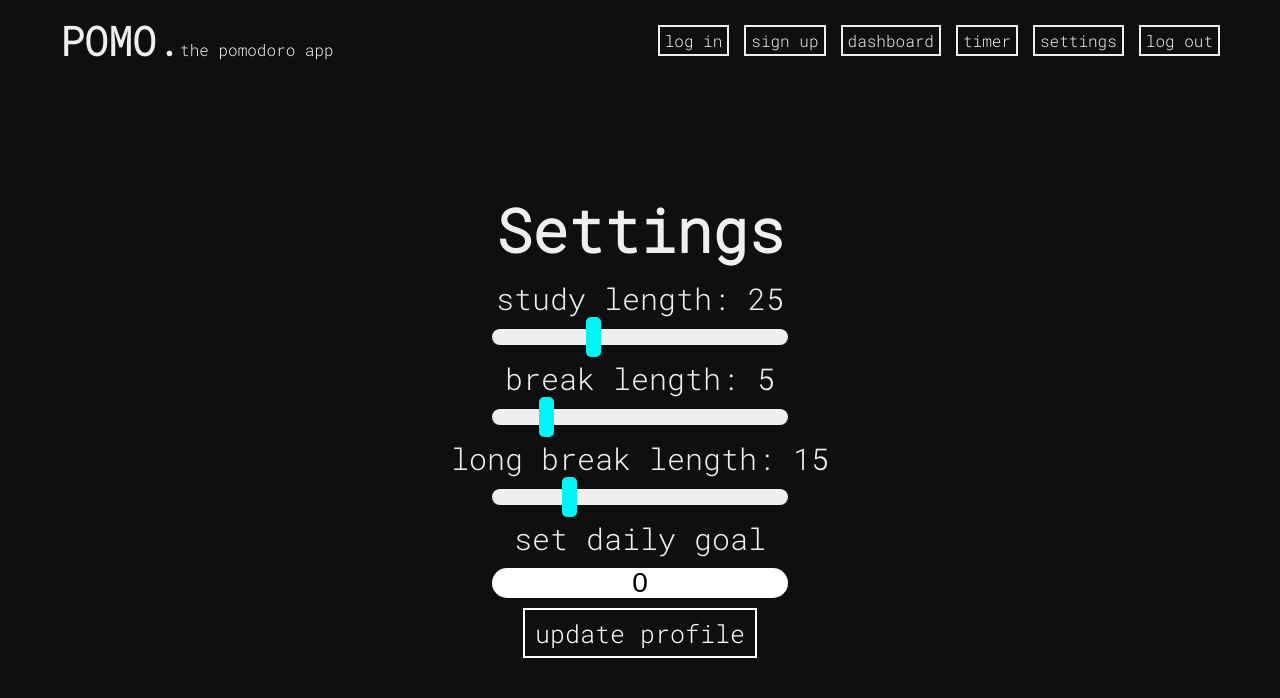
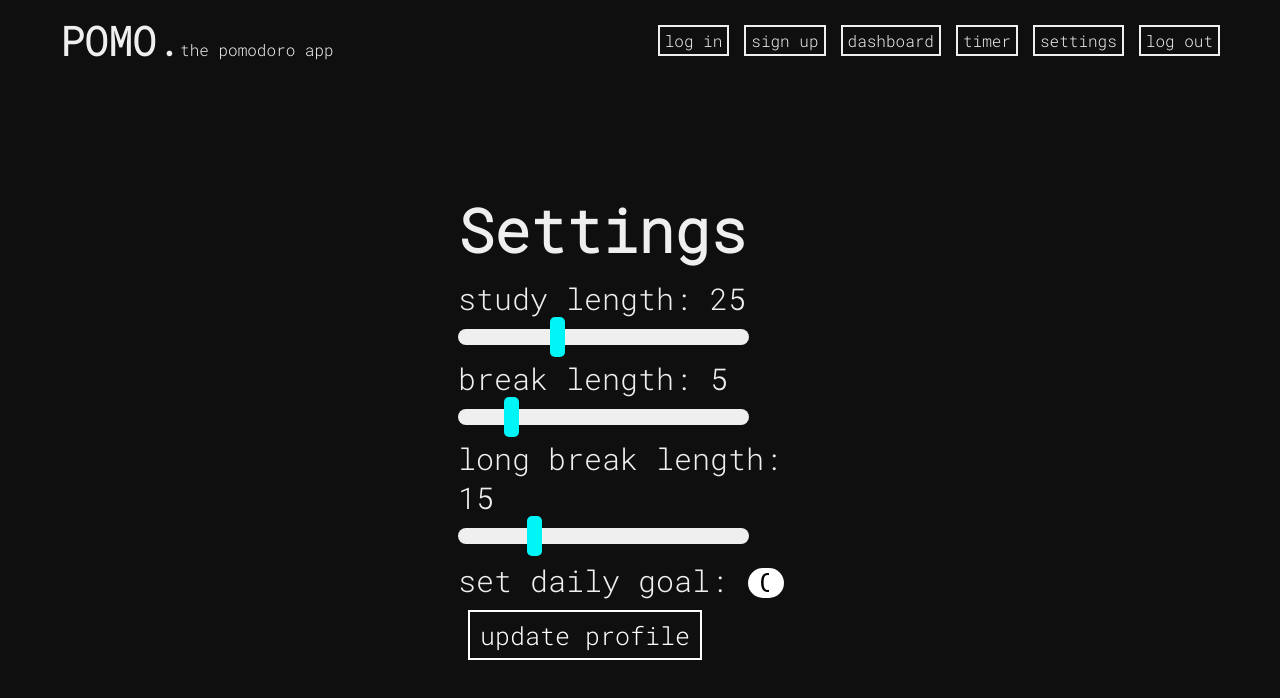
Before and after one commit to nickcosmo/pomo-app, a Vue app: page /settings in a window 1280 px wide. Shown: the top 698 px of the page. Built offline with nearby package versions, Linux system fonts and the light colour scheme.

Commit message:
add sign in with api

```diff
--- a/src/components/Settings.vue
+++ b/src/components/Settings.vue
@@ -2,7 +2,7 @@
   <div class="container">
     <h1>Settings</h1>
     <div class="slider-container">
-      <label>study length: {{ studyInterval }}</label>
+      <label class="slider-label">study length: {{ studyInterval }}</label>
       <slider
         @slide="update"
         :val="studyInterval"
@@ -13,7 +13,7 @@
       ></slider>
     </div>
     <div class="slider-container">
-      <label>break length: {{ breakInterval }}</label>
+      <label class="slider-label">break length: {{ breakInterval }}</label>
       <slider
         @slide="update"
         :val="breakInterval"
@@ -24,7 +24,9 @@
       ></slider>
     </div>
     <div class="slider-container">
-      <label>long break length: {{ longBreakInterval }}</label>
+      <label class="slider-label"
+        >long break length: {{ longBreakInterval }}</label
+      >
       <slider
         @slide="update"
         :val="longBreakInterval"
@@ -34,8 +36,8 @@
         step="5"
       ></slider>
     </div>
-    <div class="slider-container">
-      <label for="goal">set daily goal</label>
+    <div class="input-container">
+      <label for="goal" class="goal-label">set daily goal:</label>
       <input type="number" min="0" max="24" id="goal" name="goal" value="0" />
     </div>
     <base-button @click="pushUpdate">update profile</base-button>
@@ -58,8 +60,8 @@ export default {
       this.$store.dispatch("updateSettings", values);
     },
     pushUpdate() {
-      this.$router.push('timer');
-    }
+      this.$router.push("timer");
+    },
   },
   components: {
     Slider,
@@ -74,14 +76,15 @@ h1 {
 }
 
 input {
-  width: 60%;
+  width: 10%;
   font-size: 28px;
   height: 30px;
-  text-align: center;
+  text-align: left;
   border-radius: 20px;
   border: none;
   outline: none;
-  padding-left: 15px;
+  padding-left: 12px;
+  margin-left: 20px;
 }
 
 label {
@@ -90,12 +93,18 @@ label {
 }
 
 .container {
-  width: 40%;
+  width: 30%;
   margin: auto;
   padding: 10px;
+  text-align: left;
+}
+
+.input-container label, .input-container input {
+  display: inline;
 }
 
 .slider-container,
+.input-container,
 input {
   margin-top: 10px;
 }
--- a/src/components/Signin.vue
+++ b/src/components/Signin.vue
@@ -1,15 +1,19 @@
 <template>
-  <div>
+  <div class="container">
     <h1>Log In Here!</h1>
-    <div class="container">
-      <form action="">
+    <form action="POST" @submit.prevent="pushSignIn()">
       <div class="form-control">
         <label for="email">email:</label>
-          <input type="email" id="email" name="email" />
+        <input type="email" id="email" name="email" v-model="email" />
       </div>
       <div class="form-control">
         <label for="password">password:</label>
-          <input type="password" id="password" name="password" />
+        <input
+          type="password"
+          id="password"
+          name="password"
+          v-model="password"
+        />
       </div>
       <base-button>submit</base-button>
       <span
@@ -19,13 +23,34 @@
       >
     </form>
   </div>
-  </div>
 </template>
 
 <script>
 import BaseButton from "./UI/BaseButton.vue";
 
 export default {
+  data: () => {
+    return {
+      email: "",
+      password: "",
+    };
+  },
+  methods: {
+    async pushSignIn() {
+      await fetch("http://localhost:3000/log-in", {
+        method: "POST",
+        credentials: "include",
+        headers: {
+          "Content-Type": "application/json",
+        },
+        body: JSON.stringify({
+          email: this.email,
+          password: this.password,
+        }),
+      });
+      // const returnData = await data.json();
+    },
+  },
   components: {
     BaseButton,
   },
@@ -61,6 +86,6 @@ a {
 .container {
   width: 30%;
   margin: auto;
-  text-align: left;
+  text-align: left !important;
 }
 </style>
--- a/src/components/Signup.vue
+++ b/src/components/Signup.vue
@@ -1,25 +1,31 @@
 <template>
-  <div>
+  <div class="container">
     <h1>Sign Up Here!</h1>
-    <div class="container">
     <form @submit.prevent="pushSignup()">
       <div class="form-control">
         <label for="name">name:</label>
-          <input type="text" id="name" name="name" v-model="name"/>
+        <input type="text" id="name" name="name" v-model="name" />
       </div>
       <div class="form-control">
         <label for="email">email:</label>
-          <input type="email" id="email" name="email" v-model="email"/>
+        <input type="email" id="email" name="email" v-model="email" />
       </div>
       <div class="form-control">
         <label for="password">password:</label>
-          <input type="password" id="password" name="password" v-model="password"/>
+        <input
+          type="password"
+          id="password"
+          name="password"
+          v-model="password"
+        />
       </div>
       <base-button type="submit">submit</base-button>
-        <span><router-link to="/signin">Already a member? Signin instead!</router-link></span>
+      <span
+        ><router-link to="/signin"
+          >Already a member? Signin instead!</router-link
+        ></span
+      >
     </form>
-    </div>
-
   </div>
 </template>
 
@@ -29,25 +35,25 @@ import BaseButton from "./UI/BaseButton.vue";
 export default {
   data() {
     return {
-      name: '',
-      email: '',
-      password: ''
-    }
+      name: "",
+      email: "",
+      password: "",
+    };
   },
   methods: {
     pushSignup() {
-      fetch('http://localhost:3000/new-user', {
-        method: 'POST',
+      fetch("http://localhost:3000/sign-up", {
+        method: "PUT",
         headers: {
-          'Content-Type': 'application/json'
+          "Content-Type": "application/json",
         },
         body: JSON.stringify({
           name: this.name,
           email: this.email,
-          password: this.password
-        })
-      })
-    }
+          password: this.password,
+        }),
+      });
+    },
   },
   components: {
     BaseButton,
@@ -84,6 +90,6 @@ a {
 .container {
   width: 30%;
   margin: auto;
-    text-align: left;
+  text-align: left !important;
 }
 </style>
--- a/src/components/UI/Slider.vue
+++ b/src/components/UI/Slider.vue
@@ -38,7 +38,7 @@ div {
 .slider {
   -webkit-appearance: none;
   appearance: none;
-  width: 60%;
+  width: 80%;
   height: 16px;
   background: #efefef;
   border-radius: 20px;
```
Lines whose indentation alone changed are shown as unchanged.
